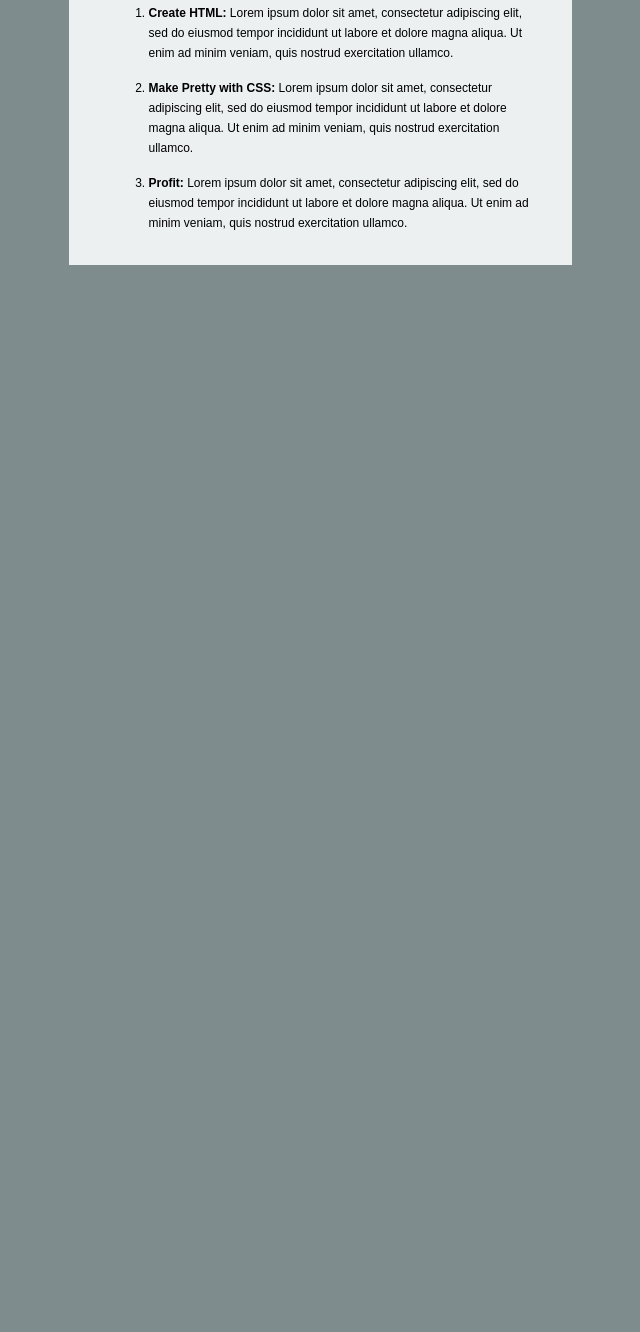
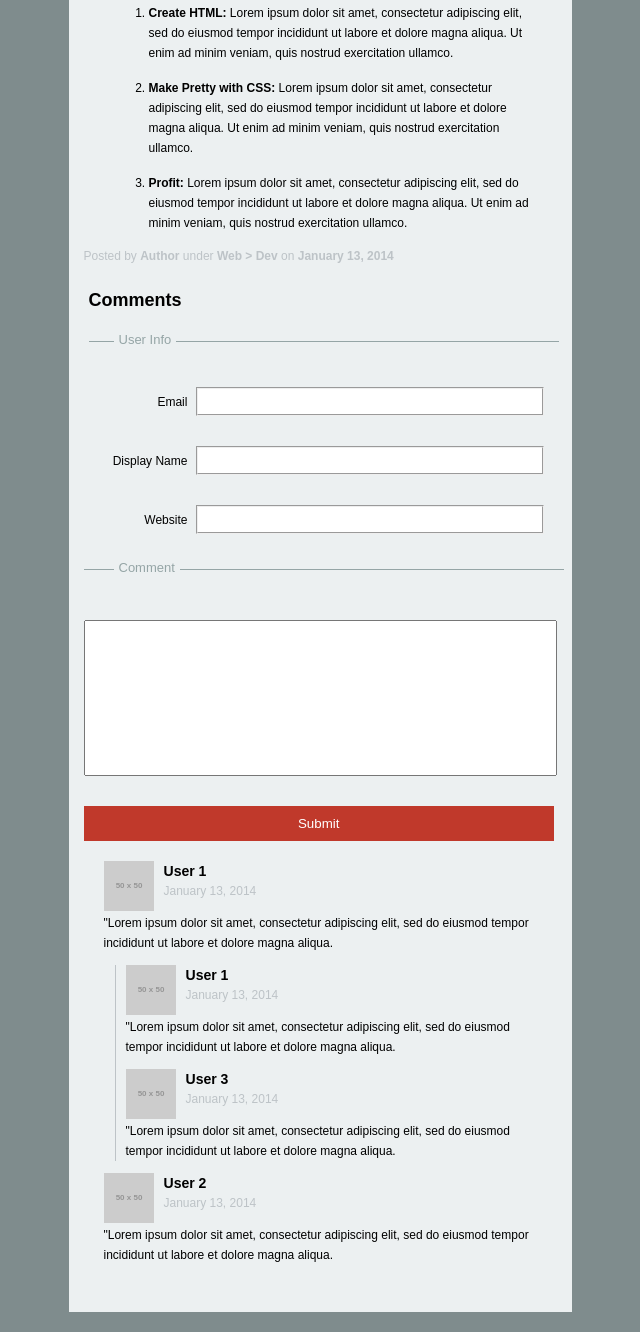
Before and after one commit to tlostenson4321/make-real, a plain HTML site: page index.html in a window 1280 px wide. Shown: the part 1517-2849 px from the top of the page, without its empty margins (320-960 px from the left). Before the commit the page ends 1802 px from the top, so only its background shows below. Drawn offline with Linux system fonts and the light colour scheme; placeholder pictures from the web are drawn by us.

Commit message:
finished main

```diff
--- a/index.html
+++ b/index.html
@@ -62,7 +62,57 @@ $('#myElement').click(function(){
 			<li class="content-content"><strong>Make Pretty with CSS:</strong> Lorem ipsum dolor sit amet, consectetur adipiscing elit, sed do eiusmod tempor incididunt ut labore et dolore magna aliqua. Ut enim ad minim veniam, quis nostrud exercitation ullamco.</li>
 			<li class="content-content"><strong>Profit:</strong> Lorem ipsum dolor sit amet, consectetur adipiscing elit, sed do eiusmod tempor incididunt ut labore et dolore magna aliqua. Ut enim ad minim veniam, quis nostrud exercitation ullamco.</li>
 		</ol>
-		<h5></h5>
+		<h4 class="content-head3">Posted by <strong>Author</strong> under <strong>Web > Dev </strong> on <strong>January 13, 2014</strong></h5>
+		<div class="container">
+			<h1 class="content-head1 content-border">Comments</h1>
+			<div class="border-cover user-info">User Info</div>
+		</div>
+
+		<div class="padding-bottom">
+			<div class="comment-input">
+				<label> Email</label>
+				<input type="text" name="email" class="comment-box">
+			</div>
+			<div class="comment-input">
+				<label>Display Name</label>
+				<input type="text" name="displayName" class="comment-box">
+			</div>
+			<div class="comment-input">
+				<label>Website</label>
+				<input type="text" name="website" class="comment-box">
+			</div>
+		</div>
+		<div class="container container-border">
+			<div class="border-cover comment">Comment</div>
+		</div>
+		<div class="container">
+			<input type="text" class="comment-big-box">
+			<button type="button" class="content-button content-big-button">Submit</button>
+		</div>
+		<div class="image-bank">
+			<img src="http://placehold.it/50x50" class="image-image">
+			<h3 class="user-name">User 1</h3>
+			<h4 class="content-head3 image-date">January 13, 2014</h3>
+			<p>"Lorem ipsum dolor sit amet, consectetur adipiscing elit, sed do eiusmod tempor incididunt ut labore et dolore magna aliqua.</p>
+
+			<div class="image-bank-inner">
+				<img src="http://placehold.it/50x50" class="image-image">
+				<h3 class="user-name">User 1</h3>
+				<h4 class="content-head3 image-date">January 13, 2014</h3>
+				<p>"Lorem ipsum dolor sit amet, consectetur adipiscing elit, sed do eiusmod tempor incididunt ut labore et dolore magna aliqua.</p>
+				<img src="http://placehold.it/50x50" class="image-image">
+				<h3 class="user-name">User 3</h3>
+				<h4 class="content-head3 image-date">January 13, 2014</h3>
+				<p>"Lorem ipsum dolor sit amet, consectetur adipiscing elit, sed do eiusmod tempor incididunt ut labore et dolore magna aliqua.</p>
+			</div>
+
+			<img src="http://placehold.it/50x50" class="image-image">
+			<h3 class="user-name">User 2</h3>
+			<h4 class="content-head3 image-date">January 13, 2014</h5>
+			<p>"Lorem ipsum dolor sit amet, consectetur adipiscing elit, sed do eiusmod tempor incididunt ut labore et dolore magna aliqua.</p>
+		</div>
+
+
 	</div>
 
 
--- a/main.css
+++ b/main.css
@@ -31,6 +31,10 @@ body {
 .content-box {
 	background-color: #ecf0f1;
 	padding: 15px;
+}
+.content-border{
+	border-bottom:1px solid #95a5a6;
+	padding-bottom: 30px;
 }
 .content-head1 {
 	font-size: 18px;
@@ -87,6 +91,90 @@ body {
 .content-list-item {
 	margin:10px 0px;
 }
+.content-head3 {
+	color: #bdc3c7;
+	font-weight: normal;
+}
+.container {
+	position: relative;
+	width: 480px;
+
+}
+.border-cover {
+	position:absolute;
+	background-color:#ecf0f1;
+	padding: 5px;
+	color:#95a5a6;
+	font-size: 13px;
+}
+.user-info {
+	top: 37px;
+	left: 30px;
+}
+.comment {
+	bottom:10px;
+	left: 30px;
+}
+.comment-input {
+	width:445px;
+	text-align: right;
+	padding: 15px;
+}
+.comment-box {
+	width: 75%;
+	margin-left: 5px;
+	font-family: sans-serif;
+	padding: 5px;
+	border: 2px groove;
+}
+.container-border {
+	border-top:1px solid #95a5a6;
+	padding-top: 20px;
+}
+.padding-bottom {
+	padding-bottom: 20px;
+	margin-top:30px;
+}
+.comment-big-box {
+	width: 97%;
+	height: 150px;
+	margin: 30px auto;
+
+}
+.content-big-button {
+	background-color: #c0392b;
+	border: none;
+	width: 98%;
+	padding:10px;
+}
+.image-bank {
+	line-height: 20px;
+	padding: 20px;
+}
+.image-image {
+	float:left;
+}
+.user-name {
+	display: inline-block;
+	vertical-align: top;
+	margin:0;
+	padding-left: 10px;
+}
+.image-date {
+	margin:0;
+	padding-left:60px;
+	font-weight: normal;
+}
+.image-bank-inner {
+	width: 400px;
+	margin: auto;
+	border-left: 1px solid #bdc3c7;
+	padding-left: 10px;
+}
+
+
+
+
 
 
 /*pre tag*/
```
